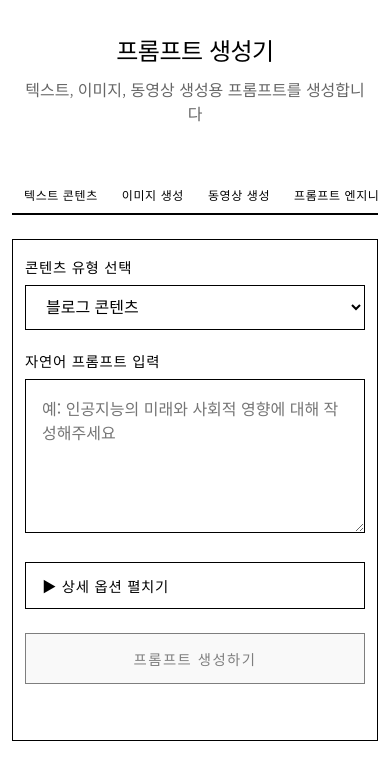
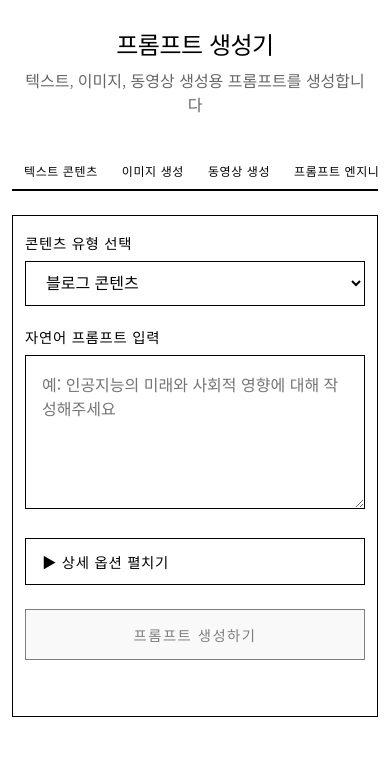
Before and after one commit to saewookkangboy/promptgenerator, a React (Vite) app: page / in a window 390 px wide. Shown: the top 780 px of the page. Built offline with nearby package versions, Linux system fonts and the light colour scheme; a web font is replaced by a local one.

Commit message:
Reduce title area vertical spacing by 30%
- Reduce .app-header padding from 40px to 28px (top/bottom)
- Reduce .app-header margin-bottom from 60px to 42px
- Reduce .app-header h1 margin-bottom from 10px to 7px
- Apply same reduction to mobile responsive styles

```diff
--- a/src/App.css
+++ b/src/App.css
@@ -5,13 +5,13 @@
 .app-header {
   text-align: center;
   color: #000000;
-  margin-bottom: 60px;
-  padding: 40px 20px;
+  margin-bottom: 42px;
+  padding: 28px 20px;
 }
 
 .app-header h1 {
   font-size: 2.5rem;
-  margin-bottom: 10px;
+  margin-bottom: 7px;
   font-weight: 300;
   letter-spacing: -0.02em;
 }
@@ -83,8 +83,8 @@
 /* 반응형 개선 */
 @media (max-width: 768px) {
   .app-header {
-    padding: 20px 12px;
-    margin-bottom: 30px;
+    padding: 14px 12px;
+    margin-bottom: 21px;
   }
 
   .app-header h1 {
```
